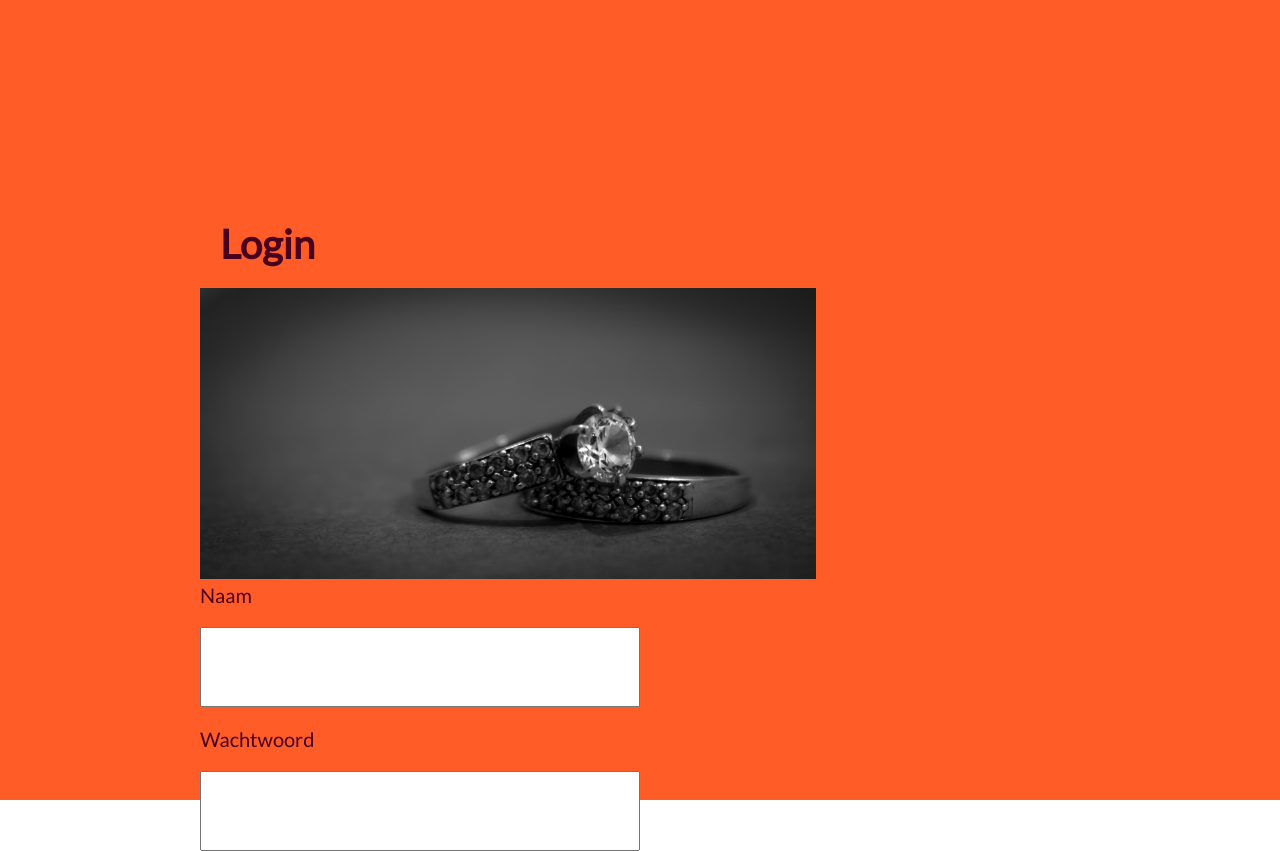
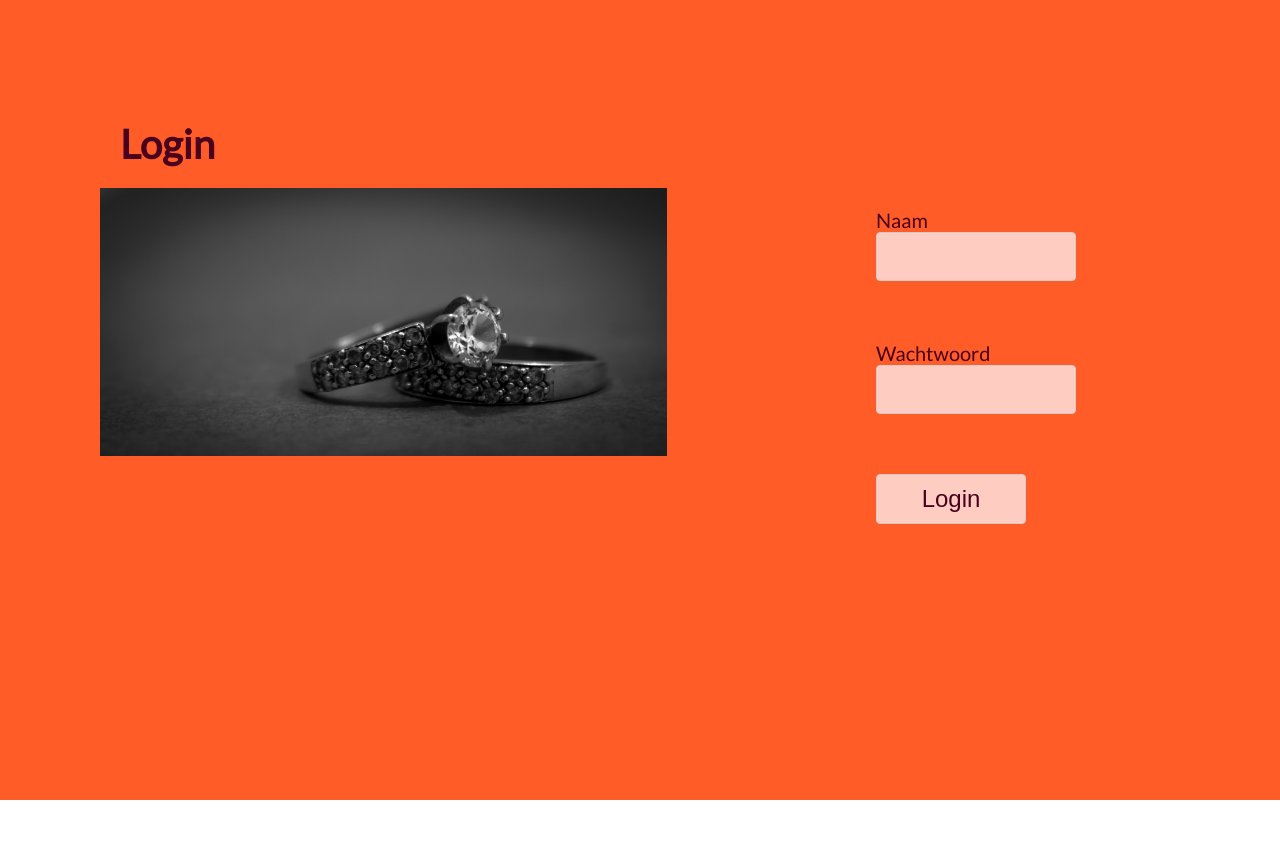
Before and after one commit to Shihua-liu/spark, a React (Create React App) app in the folder spark/: page /login in a window 1280 px wide. After the commit the page ends 800 px from the top, so only its background shows below. Built offline with nearby package versions, Linux system fonts and the light colour scheme.

Commit message:
login gemaakt

```diff
--- a/spark/src/components/Login/Login.css
+++ b/spark/src/components/Login/Login.css
@@ -3,7 +3,7 @@
     width: 100vw;
     height: 100vh;
     font-size: 200%;
-    padding: 20rem;
+    padding: 10rem;
 }
 
 .login__header{
@@ -18,7 +18,7 @@
 
 .bigPicture__image{
     object-fit: contain;
-    width: 100%;
+    width: 75%;
     height: 100%;
 }
 
@@ -34,7 +34,42 @@ form{
 
 }
 
-form > input{
-    height: 10vh;
-    width: 50%;
+.form__deel{
+    display: flex;
+    flex-direction: column;
+    padding: 2rem;
 }
+
+form > div > input{
+    background-color: #ffccc2;
+    border-radius: 4px;
+    display: block;
+    padding: 1.6rem 2.4rem;
+    width: 20rem;
+    color: #000;
+    border: 1px solid #ccc;
+}
+
+.form__btn{
+    background-color: #ffccc2;
+    border-radius: 4px;
+    cursor: pointer;
+    display: block;
+    padding: 1rem 2rem;
+    width: 15rem;
+    color: #48001e;
+    font-size: 120%;
+    border: 1px solid #ccc;
+    margin: 2rem;
+}
+
+@media screen and (max-width:63.5rem){
+.form__wrapper{
+    display: flex;
+    flex-direction: column-reverse;
+}
+
+    .bigPicture__image{
+        display: none;
+    }
+}
--- a/spark/src/components/Login/Login.js
+++ b/spark/src/components/Login/Login.js
@@ -5,15 +5,21 @@ const Login = () => {
     return (
         <div className="loginform">
             <h1 class="login__header">Login</h1>
-            <div className="Form__wrapper">
+            <div className="form__wrapper">
                 <div className="bigPicture">
                     <img className="bigPicture__image" src="/images/rings-background-image.jpg" alt="" />
                 </div>
                 <form action="">
-                    <label>Naam</label>
-                    <input type="text" />
-                    <label>Wachtwoord</label>
-                    <input type="text" />
+                    <div className="form__deel">
+                        <label>Naam</label>
+                        <input type="text" />
+                    </div>
+                    <div className="form__deel">
+                        <label>Wachtwoord</label>
+                        <input type="text" />
+                    </div>
+                    <button className="form__btn">Login</button>
+
                 </form>
             </div>
 
```
